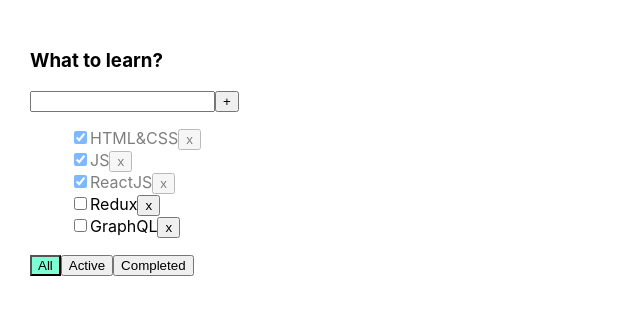
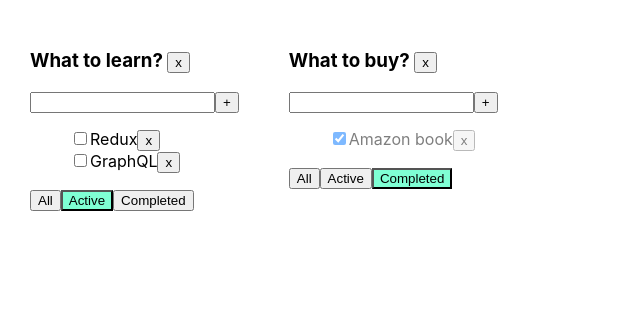
Before and after one commit to Anna-bit-art/todolist-react-ts, a React (Create React App) app in the folder todolist-ts/: page / in a window 1280 px wide. Shown: the top 314 px of the page, without its empty margins (0-640 px from the left). Built offline with nearby package versions, Linux system fonts and the light colour scheme.

Commit message:
code refactoring for an asynchronous todolist control

```diff
--- a/todolist-ts/src/App.tsx
+++ b/todolist-ts/src/App.tsx
@@ -1,59 +1,94 @@
 import React, {useState} from 'react';
 import './App.css';
-import {TaskType, Todolist} from "./Todolist";
+import {Todolist} from "./Todolist";
 import {v1} from "uuid";
 
 
-
 export type FilterValuesType = 'all' | 'completed' | 'active';
+type TodoListType = {
+    id: string
+    title: string
+    filter: FilterValuesType
+}
 
 function App() {
 
-    let [tasks, setTasks] = useState <Array<TaskType>>([
+    let todoList1 = v1();
+    let todoList2 = v1();
+
+    let [todoLists, setTodoLists] = useState <Array<TodoListType>>([
+        { id: todoList1, title: 'What to learn?', filter: 'active' },
+        { id: todoList2, title: 'What to buy?', filter: 'completed' }
+    ])
+    let [tasks, setTasks] = useState({
+        [todoList1]: [
             { id: v1(), title: 'HTML&CSS', isDone: true },
             { id: v1(), title: 'JS', isDone: true },
             { id: v1(), title: 'ReactJS', isDone: true },
             { id: v1(), title: 'Redux', isDone: false },
             { id: v1(), title: 'GraphQL', isDone: false }
-    ]);
-    let [filter, setFilter] = useState <FilterValuesType>('all');
+        ],
+        [todoList2]: [
+            { id: v1(), title: 'Iphone', isDone: false },
+            { id: v1(), title: 'Amazon book', isDone: true },
+        ]
+    })
 
-    function removeTask(id: string) {
-        setTasks( tasks.filter(el => el.id !== id) );
+    function removeTask(id: string, todoListId: string) {
+        tasks[todoListId] = tasks[todoListId].filter(el => el.id !== id);
+        setTasks({...tasks});
     }
+    function addTask(title: string, todoListId: string) {
+        let task = { id: v1(), title: title, isDone: false };
+        let filteredTasks = tasks[todoListId];
+        tasks[todoListId] = [task, ...filteredTasks];
+        setTasks({...tasks});
+    }
+    function changeStatus(taskId: string, isDone: boolean, todoListId: string) {
+        let task = tasks[todoListId].find(el => el.id === taskId);
+        if (task) {
+            task.isDone = isDone;
+            setTasks({...tasks});
+        }
+    }
+    function changeFilter (value: FilterValuesType, todoListId: string) {
+      let todoList = todoLists.find(el => el.id === todoListId);
+      if (todoList) {
+          todoList.filter = value;
+          setTodoLists([...todoLists]);
+      }
+    }
+    function removeTodoList (todoListId: string) {
+        setTodoLists(todoLists.filter(el => el.id !== todoListId));
 
-    function addTask(title: string) {
-        let newTask = { id: v1(), title: title, isDone: false };
-        setTasks([newTask, ...tasks]);
-    }
-
-    function changeStatus(taskId: string, isDone: boolean) {
-        let task = tasks.find(el => el.id === taskId);
-        if (task) { task.isDone = isDone }
-        setTasks([...tasks]);
-    }
-
-    function changeFilter (value: FilterValuesType) {
-        setFilter(value);
-    }
-
-    let filteredTask = tasks;
-    if (filter === 'completed') {
-        filteredTask = tasks.filter(el => el.isDone);
-    }
-    if (filter === 'active') {
-        filteredTask = tasks.filter(el => !el.isDone);
+        delete tasks[todoListId];
+        setTasks({...tasks});
     }
 
     return (
         <div className="App">
-            <Todolist title='What to learn?' tasks={filteredTask}
+
+            { todoLists.map(el => {
+
+                let filteredTask = tasks[el.id];
+                if (el.filter === 'completed') {
+                    filteredTask = filteredTask.filter(el => el.isDone);
+                }
+                if (el.filter === 'active') {
+                    filteredTask = filteredTask.filter(el => !el.isDone);
+                }
+
+                return <Todolist key={el.id} title={el.title}
+                                 id={el.id}
+                                 tasks={filteredTask}
                                  removeTask={removeTask}
                                  addTask={addTask}
                                  changeStatus={changeStatus}
                                  changeFilter={changeFilter}
-                      filter={filter}
+                                 removeTodoList={removeTodoList}
+                                 filter={el.filter}
                 />
+            })}
         </div>
     );
 }
--- a/todolist-ts/src/Todolist.tsx
+++ b/todolist-ts/src/Todolist.tsx
@@ -9,12 +9,14 @@ export type TaskType = {
 
 type PropsType = {
     title: string
+    id: string
     tasks: Array<TaskType> // tasks: TaskType[]
     filter: FilterValuesType
-    removeTask: (id: string) => void
-    addTask: (title: string) => void
-    changeFilter: (value: FilterValuesType) => void
-    changeStatus: (taskId: string, isDone: boolean) => void
+    removeTask: (id: string, todoListId: string) => void
+    addTask: (title: string, todoListId: string) => void
+    changeFilter: (value: FilterValuesType, todoListId: string) => void
+    changeStatus: (taskId: string, isDone: boolean, todoListId: string) => void
+    removeTodoList: (todoListId: string) => void
 }
 
 export function Todolist(props: PropsType) {
@@ -22,32 +24,31 @@ export function Todolist(props: PropsType) {
     let [title, setTitle] = useState('');
     let [error, setError] = useState<string | null>(null);
 
-
     const onChangeNewTaskTitleHandler = (e: ChangeEvent<HTMLInputElement>) => {
         setTitle(e.currentTarget.value);
     }
     const onKeyPressHandler = (e: KeyboardEvent<HTMLInputElement>) => {
         setError(null);
         if (e.code === 'Enter') {
-            props.addTask(title);
-            setTitle('');
+            addTask();
         }
     }
     const addTask = () => {
         if(title.trim() !== ''){
-            props.addTask(title);
+            props.addTask(title, props.id);
             setTitle('')
         } else {
             setError('Field is required');
         }
     }
-    const onAllClickHandler = () => props.changeFilter('all');
-    const onActiveClickHandler = () => props.changeFilter('active');
-    const onCompletedClickHandler = () => props.changeFilter('completed');
+    const onAllClickHandler = () => props.changeFilter('all', props.id);
+    const onActiveClickHandler = () => props.changeFilter('active', props.id);
+    const onCompletedClickHandler = () => props.changeFilter('completed', props.id);
+    const removeTodoList = () => props.removeTodoList(props.id);
 
     return (
         <div>
-            <h3>{props.title}</h3>
+            <h3>{props.title} <button onClick={removeTodoList}>x</button></h3>
             <div>
                 <input value={title}
                        onChange={onChangeNewTaskTitleHandler}
@@ -60,9 +61,9 @@ export function Todolist(props: PropsType) {
 
             <ul>
                 {props.tasks.map(el => {
-                    const onRemoveHandler = () => {props.removeTask(el.id)}
+                    const onRemoveHandler = () => {props.removeTask(el.id, props.id)}
                     const onChangeStatusHandler = (e: ChangeEvent<HTMLInputElement>) => {
-                        props.changeStatus(el.id, e.currentTarget.checked)}
+                        props.changeStatus(el.id, e.currentTarget.checked, props.id)}
                         return <li key={el.id} className={el.isDone ? 'is-done' : ''}>
                             <input type="checkbox" checked={el.isDone} onChange={onChangeStatusHandler} />
                             <span>{el.title}</span>
```
Lines whose indentation alone changed are shown as unchanged.
